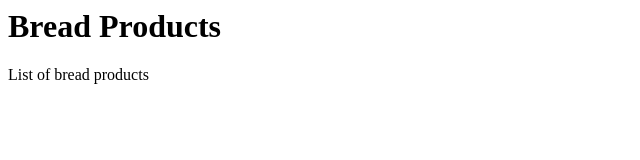
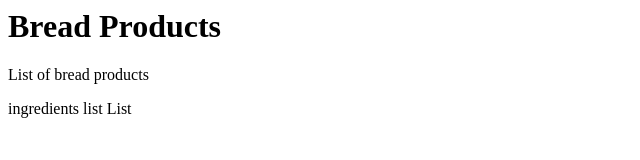
Before and after one commit to ayona707070/com.bread.demo, a plain HTML site: page index.html in a window 1280 px wide. Shown: the whole page, without its empty margins (0-640 px from the left). Drawn offline with Linux system fonts and the light colour scheme.

Commit message:
bug fix for verion 1.1

```diff
--- a/index.html
+++ b/index.html
@@ -6,5 +6,8 @@
 	<h1>Bread Products</h1>
 
 	<p>List of bread products</p>
+
+	<span>ingredients list</span>
+	<span>List</span>
 </body>
 </html>
```
